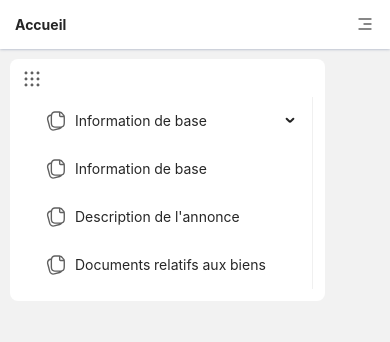
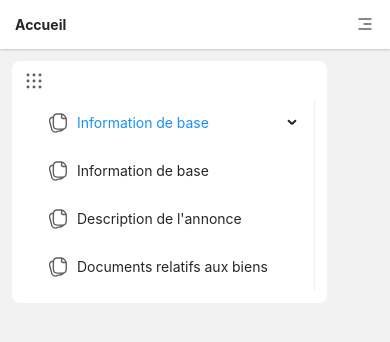
Before and after one commit to marion586/front-office-invest, a Vue app: page /add in a window 390 px wide. Shown: the top 342 px of the page. Built offline with nearby package versions, Linux system fonts and the light colour scheme.

Commit message:
Check the class css in parent

```diff
--- a/src/components/Display/SideBar/index.vue
+++ b/src/components/Display/SideBar/index.vue
@@ -8,13 +8,19 @@ import AMenuItem from "ant-design-vue/lib/menu/src/MenuItem";
 let show = ref<Boolean>(false);
 let oldClass = ref<String>('mc__content-menu')
 let none = ref<String>('mc__none')
+let activeKey=ref<Array<String>>(["s-00"])
 
 defineProps<{
-      data : any
+      data : any,
+      active : String
 }>()
 
 function setShow(): void {
       show.value = !show.value;
+}
+function selectedKeys(key : string) : void{
+      activeKey.value = [key];
+      console.log("<<<<<<<<<<<<<<<\n", activeKey.value);
 }
 
 </script>
@@ -29,9 +35,10 @@ function setShow(): void {
                   <div :class="[ oldClass, show ? none : '']">
                         <a-menu
                               mode="inline"
+                              :selectedKeys="activeKey"
                         >
                               <template v-for="item in data" :key="item.id">
-                                    <a-menu-item :key="item.id" v-if="!item.subMenu">
+                                    <a-menu-item :key="item.id" v-if="!item.subMenu" @click="selectedKeys(item.id)">
                                           <template #icon>
                                                 <component :is="item.icon" /> &nbsp;
                                           </template>
@@ -44,7 +51,7 @@ function setShow(): void {
                                           <template #title>
                                                 {{item.label}}
                                           </template>
-                                          <a-menu-item v-for="mItem in item.subMenu" :key="`item+${mItem.id}`">
+                                          <a-menu-item v-for="mItem in item.subMenu" :key="mItem.id" @click="selectedKeys(mItem.id)">
                                                 {{mItem.label}}
                                           </a-menu-item>
                                     </a-sub-menu>
@@ -58,7 +65,7 @@ function setShow(): void {
 <style scoped lang="scss">
 .mc {
       &__container {
-            @apply bg-[white] m-[10px] p-[12px] rounded-[8px] max-w-[315px];
+            @apply bg-[white] p-[12px] rounded-[8px] max-w-[315px];
       }
 
       &__content {
@@ -66,7 +73,7 @@ function setShow(): void {
       }
 
       &__menu {
-            @apply cursor-pointer max-w-[20px] flex justify-center sm:ml-[10px] md:ml-[20px];
+            @apply cursor-pointer max-w-[20px] flex justify-center sm:ml-[10px] md:ml-[20px] md:hidden;
       }
       &__content-menu{
             @apply mt-[10px]
--- a/src/pages/add/index.vue
+++ b/src/pages/add/index.vue
@@ -5,12 +5,12 @@ import { ref } from 'vue';
 import DefaultMenu from '@/components/Icon/DefaultMenuIcon.vue';
 
 interface SubMenu{
-      id : number,
+      id : string,
       label : string,
 }
 
 interface Menu {
-      id : number,
+      id : string,
       label : string,
       icon : string,
       subMenu ?: SubMenu[]
@@ -18,40 +18,40 @@ interface Menu {
 
 const menu = ref<Array<Menu>>([
       {
-            id : 0,
+            id : "m-0",
             label : "Information de base",
             icon : DefaultMenu,
             subMenu : [
                   {
-                        id : 0,
+                        id : "s-00",
                         label : "Type de bien"
                   },
                   {
-                        id : 1,
+                        id : "s-01",
                         label : "Adresse"
                   },
                   {
-                        id : 2,
+                        id : "s-02",
                         label : "Photos"
                   },
                   {
-                        id : 3,
+                        id : "s-03",
                         label : "Prix"
                   },
             ]
       },
       {
-            id : 1,
+            id : "m-1",
             label : "Information de base",
             icon : DefaultMenu
       },
       {
-            id : 2,
+            id : "m-2",
             label : "Description de l'annonce",
             icon : DefaultMenu
       },
       {
-            id : 3,
+            id : "m-3",
             label : "Documents relatifs aux biens",
             icon : DefaultMenu
       }
@@ -61,11 +61,16 @@ const menu = ref<Array<Menu>>([
 
 
 <template>
-      <div class="">
+      <div class="mc-container">
             <SideBar :data="menu" />
       </div>
 </template>
 
 <style scoped lang="scss">
+      .mc{
+            &__container {
+                  @apply m-[12px]
+            }
+      }
 
 </style>
```
